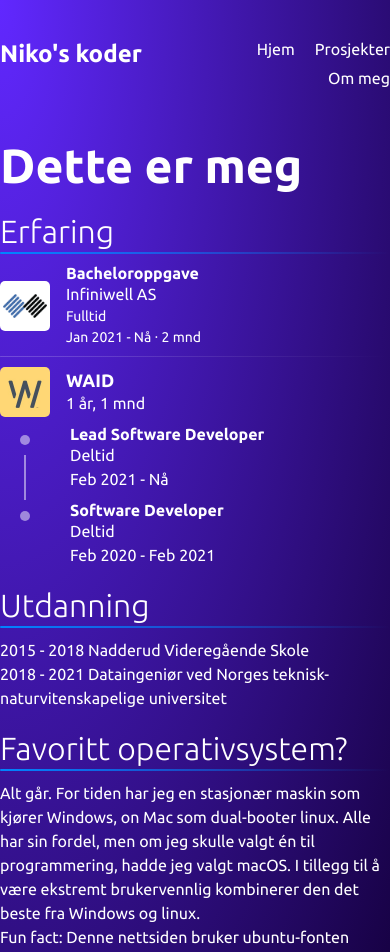
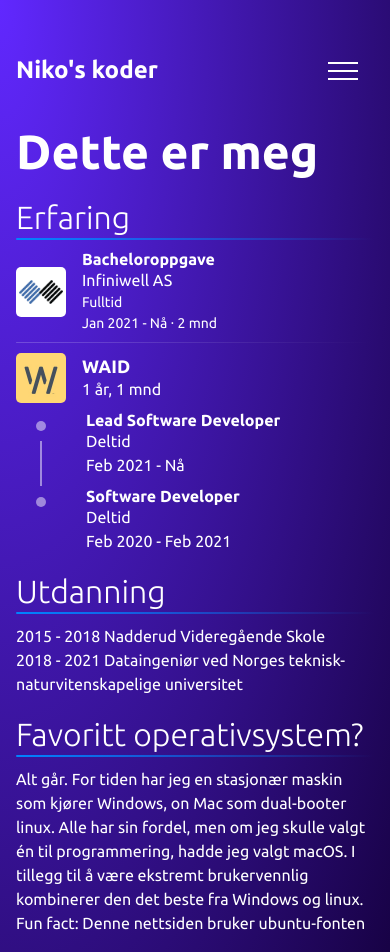
Before and after one commit to NikolaiDokken/portfolio-v2, a Gatsby site: page /about/ in a window 390 px wide. Shown: the top 952 px of the page. Built offline with nearby package versions, Linux system fonts and the light colour scheme; Gatsby itself is replaced by a stand-in of ours.

Commit message:
Side navigation

```diff
--- a/src/components/Navbar.js
+++ b/src/components/Navbar.js
@@ -1,11 +1,24 @@
-import React from "react";
+import React, { useEffect, useState } from "react";
 import { Link } from "gatsby";
 import "../styles/global.css";
 
 export default function Navbar() {
+	const size = useWindowSize();
+	const [navOpen, setNavOpen] = useState(false);
+
+	/* Set the width of the side navigation to 250px */
+	const toggleNav = () => {
+		document.getElementById("hamburger").classList.toggle("change");
+		document.getElementById("sidenav").style.width = !navOpen
+			? "250px"
+			: "0px";
+		setNavOpen(!navOpen);
+	};
+
 	return (
 		<nav>
 			<h1>Niko's koder</h1>
+			{size.width > 600 ? (
 				<div className="links">
 					<Link exact to="/">
 						Hjem
@@ -13,6 +26,56 @@ export default function Navbar() {
 					<Link to="/projects/">Prosjekter</Link>
 					<Link to="/about/">Om meg</Link>
 				</div>
+			) : (
+				<div className="links">
+					<div
+						id="hamburger"
+						className="hamburger"
+						onClick={toggleNav}
+					>
+						<div className="bar1"></div>
+						<div className="bar2"></div>
+						<div className="bar3"></div>
+					</div>
+					<div id="sidenav" className="sidenav">
+						<Link to="/">Hjem</Link>
+						<Link to="/projects/">Prosjekter</Link>
+						<Link to="/about/">Om meg</Link>
+					</div>
+				</div>
+			)}
 		</nav>
 	);
 }
+
+// Hook
+function useWindowSize() {
+	// Initialize state with undefined width/height so server and client renders match
+	// Learn more here: https://joshwcomeau.com/react/the-perils-of-rehydration/
+	const [windowSize, setWindowSize] = useState({
+		width: undefined,
+		height: undefined,
+	});
+
+	useEffect(() => {
+		// Handler to call on window resize
+		function handleResize() {
+			// Set window width/height to state
+			setWindowSize({
+				width: window.innerWidth,
+				height: window.innerHeight,
+			});
+		}
+
+		// Add event listener
+		window.addEventListener("resize", handleResize);
+
+		// Call handler right away so state gets updated with initial window size
+		handleResize();
+
+		// Remove event listener on cleanup
+		return () => window.removeEventListener("resize", handleResize);
+	}, []); // Empty array ensures that effect is only run on mount
+
+	return windowSize;
+}
--- a/src/styles/global.css
+++ b/src/styles/global.css
@@ -32,6 +32,12 @@ p {
 	margin: 0 auto;
 }
 
+@media screen and (max-width: 1200px) {
+	.layout {
+		padding: 16px;
+	}
+}
+
 nav {
 	display: grid;
 	grid-template-columns: 1fr 1fr;
@@ -60,3 +66,85 @@ footer p {
 	color: #bbb;
 	margin: 40px auto;
 }
+
+/* The side navigation menu */
+.sidenav {
+	height: 100%; /* 100% Full-height */
+	width: 0; /* 0 width - change this with JavaScript */
+	position: fixed; /* Stay in place */
+	z-index: 1; /* Stay on top */
+	top: 0; /* Stay at the top */
+	right: 0;
+	background-color: rgb(0, 2, 49); /* Black*/
+	overflow-x: hidden; /* Disable horizontal scroll */
+	padding-top: 100px; /* Place content 60px from the top */
+	transition: 0.5s; /* 0.5 second transition effect to slide in the sidenav */
+}
+
+/* The navigation menu links */
+.sidenav a {
+	padding: 8px 32px 8px 8px;
+	text-decoration: none;
+	font-size: 25px;
+	color: #818181;
+	display: block;
+	transition: 0.3s;
+}
+
+/* When you mouse over the navigation links, change their color */
+.sidenav a:hover {
+	color: #f1f1f1;
+}
+
+/* Position and style the close button (top right corner) */
+.sidenav .closebtn {
+	position: absolute;
+	top: 16;
+	left: 25px;
+	font-size: 36px;
+}
+
+/* On smaller screens, where height is less than 450px, change the style of the sidenav (less padding and a smaller font size) */
+@media screen and (max-height: 450px) {
+	.sidenav {
+		padding-top: 15px;
+	}
+	.sidenav a {
+		font-size: 18px;
+	}
+}
+
+.hamburger {
+	position: absolute;
+	display: inline-block;
+	cursor: pointer;
+	z-index: 3; /* Stay on top */
+	right: 32px;
+}
+
+.bar1,
+.bar2,
+.bar3 {
+	width: 30px;
+	height: 2px;
+	background-color: #fff;
+	margin: 6px 0;
+	transition: 0.4s;
+}
+
+/* Rotate first bar */
+.change .bar1 {
+	-webkit-transform: rotate(-45deg) translate(-2px, 8px);
+	transform: rotate(-45deg) translate(-2px, 8px);
+}
+
+/* Fade out the second bar */
+.change .bar2 {
+	opacity: 0;
+}
+
+/* Rotate last bar */
+.change .bar3 {
+	-webkit-transform: rotate(45deg) translate(-2px, -10px);
+	transform: rotate(45deg) translate(-2px, -10px);
+}
```
Lines whose indentation alone changed are shown as unchanged.
